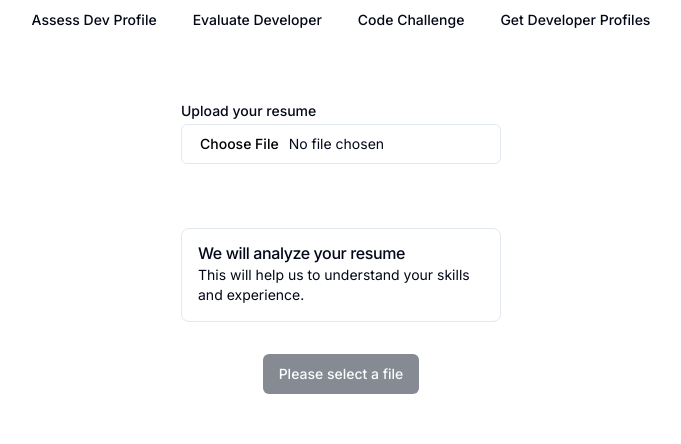
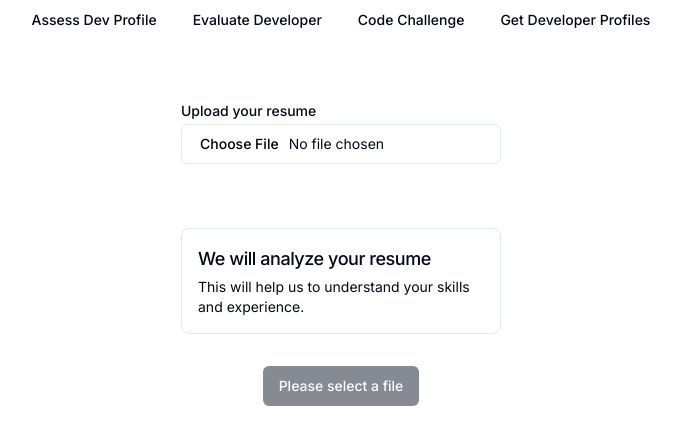
Before and after one commit to esponges/dev-assessments-app, a Next.js app: page /app/assess-profile in a window 1280 px wide. Shown: the top 444 px of the page, without its empty margins (299-980 px from the left). Built offline with nearby package versions, Linux system fonts and the light colour scheme.

Commit message:
use classnames for alert styling instead

```diff
--- a/src/components/molecules/alert.tsx
+++ b/src/components/molecules/alert.tsx
@@ -8,25 +8,18 @@ import { cn } from '@/lib/utils';
 type Props = {
   title: string;
   description: string;
-  className?: string;
-  disabledElements?: {
-    title?: boolean;
-    description?: boolean;
+  classNames?: {
+    main?: string;
+    title?: string;
+    description?: string;
   };
 };
 
-export function Alert({
-  title,
-  description,
-  className,
-  disabledElements,
-}: Props) {
+export function Alert({ title, description, classNames }: Props) {
   return (
-    <ShadcnAlert className={cn(className)}>
-      <AlertTitle>{title}</AlertTitle>
-      <AlertDescription
-        className={cn(disabledElements?.description ? 'disable-highlight' : '')}
-      >
+    <ShadcnAlert className={cn(classNames?.main)}>
+      <AlertTitle className={cn(classNames?.title)}>{title}</AlertTitle>
+      <AlertDescription className={cn(classNames?.description)}>
         {description}
       </AlertDescription>
     </ShadcnAlert>
--- a/src/pages/app/assess-profile/index.tsx
+++ b/src/pages/app/assess-profile/index.tsx
@@ -78,7 +78,11 @@ export default function AssessProfile() {
       <Alert
         title="We will analyze your resume"
         description="This will help us to understand your skills and experience."
-        className="my-4"
+        classNames={{
+          main: 'my-4',
+          title: 'text-lg',
+          description: 'text-sm',
+        }}
       />
       <Button
         onClick={handleUpload}
@@ -100,7 +104,11 @@ export default function AssessProfile() {
           <Alert
             title="Please confirm the years of experience for each technology"
             description="In case the years of experience are not accurate, please update the values."
-            className="my-4"
+            classNames={{
+              main: 'my-4',
+              title: 'text-lg',
+              description: 'text-sm',
+            }}
           />
           <Button>Confirm</Button>
         </>
--- a/src/pages/app/challenge/index.tsx
+++ b/src/pages/app/challenge/index.tsx
@@ -147,7 +147,7 @@ export default function Challenge() {
         return (
           <>
             <Alert
-              className="w-[20rem] my-4"
+              classNames={{ main: 'w-[20rem] my-4' }}
               title="Please choose one technology from your tech stack"
               description="You will be given a code challenge based on the technology you choose"
             />
@@ -171,8 +171,10 @@ export default function Challenge() {
             <Alert
               title="Challenge"
               description={`Your challenge is ${challenge}`}
-              className="my-4 w-[90%] md:w-[80%]"
-              disabledElements={{ description: true }}
+              classNames={{
+                main: ' my-4 w-[90%] md:w-[80%]',
+                description: 'disabled-highlight',
+              }}
             />
             <Editor
               value=""
--- a/src/pages/app/evaluate/index.tsx
+++ b/src/pages/app/evaluate/index.tsx
@@ -29,7 +29,7 @@ type Assessment = {
     choices?: string[];
     selectedAnswer?: string;
     // once evaluated by the backend
-    correctAnswer?: string
+    correctAnswer?: string;
     score?: number;
     feedbackMessage?: string;
   }[];
@@ -202,7 +202,7 @@ export default function Evaluate() {
 
         return prev;
       });
-    }
+    },
   });
 
   useEffect(() => {
@@ -321,7 +321,9 @@ export default function Evaluate() {
       {!assessment ? (
         <>
           <Alert
-            className="w-[20rem] my-4"
+            classNames={{
+              main: 'w-[20rem] my-4',
+            }}
             title="Evaluation criteria"
             description="You will be evaluated based on the following tech stack"
           />
```
